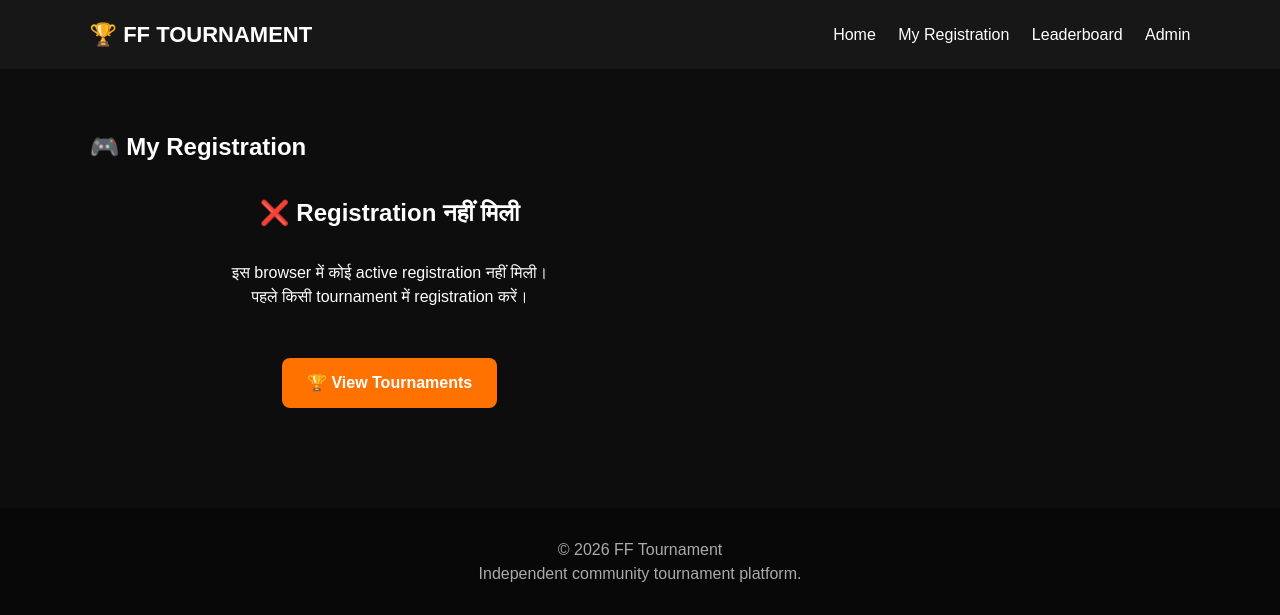
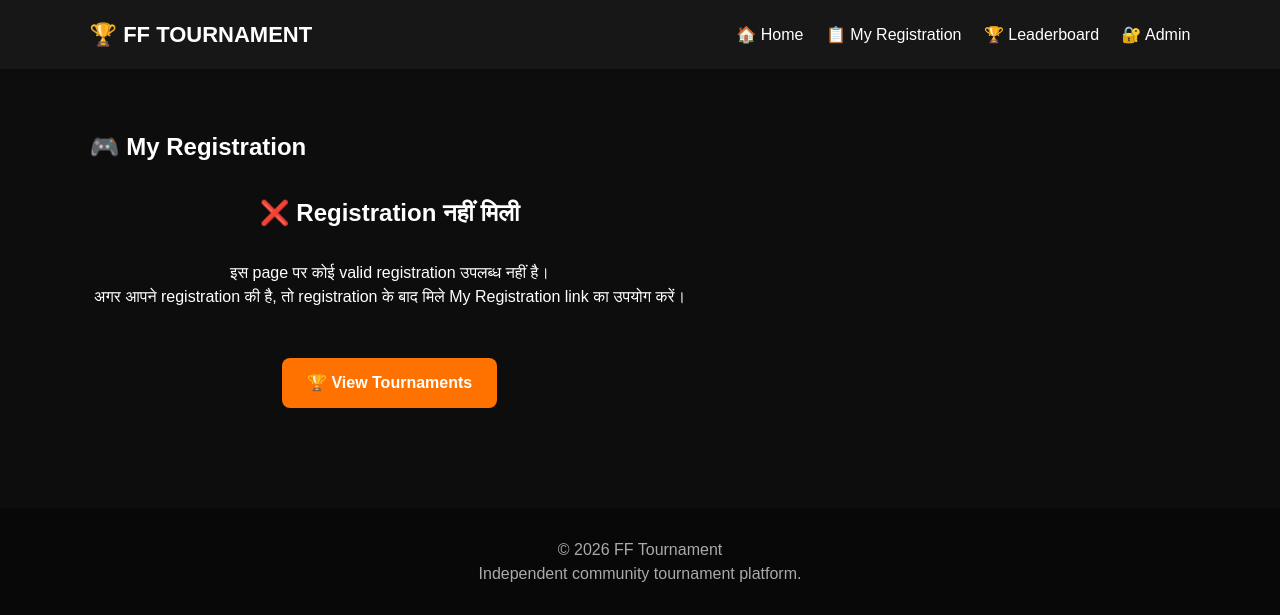
Before and after one commit to workload139-creator/Freefire-touranament, a Flask app: page /my-registration in a window 1280 px wide. Shown: the top 615 px of the page. Run offline with Flask 3, Linux system fonts and the light colour scheme; some libraries are stand-ins or nearby versions.

Commit message:
Update my_registration.html

```diff
--- a/templates/my_registration.html
+++ b/templates/my_registration.html
@@ -10,7 +10,13 @@
         content="width=device-width, initial-scale=1.0"
     >
 
+    <meta
+        name="description"
+        content="View your FF Tournament registration"
+    >
+
     <title>My Registration - FF Tournament</title>
+
 
     <link
         rel="stylesheet"
@@ -23,28 +29,36 @@
 <body>
 
 
+<!-- =====================================================
+     HEADER
+===================================================== -->
+
 <header>
 
     <div class="logo">
         🏆 FF TOURNAMENT
     </div>
 
+
     <nav>
 
         <a href="{{ url_for('index') }}">
-            Home
+            🏠 Home
         </a>
 
+
         <a href="#registration">
-            My Registration
+            📋 My Registration
         </a>
 
+
         <a href="{{ url_for('leaderboard') }}">
-            Leaderboard
+            🏆 Leaderboard
         </a>
 
+
         <a href="{{ url_for('admin') }}">
-            Admin
+            🔐 Admin
         </a>
 
     </nav>
@@ -53,28 +67,41 @@
 
 
 
+<!-- =====================================================
+     MY REGISTRATION
+===================================================== -->
+
 <section
     class="section"
     id="registration"
 >
+
 
     <h1>
         🎮 My Registration
     </h1>
 
 
+
     {% if registration %}
 
 
-    <!-- =========================================
+    <!-- =================================================
          REGISTRATION DETAILS
-    ========================================== -->
+    ================================================= -->
 
     <div class="detail-card">
+
 
         <h2>
             🏆 {{ registration[7] }}
         </h2>
+
+
+        <p>
+            <strong>Registration ID:</strong>
+            #{{ registration[0] }}
+        </p>
 
 
         <p>
@@ -104,35 +131,67 @@
         <p>
             <strong>Payment Status:</strong>
 
+
             {% if registration[5] == "Verified" %}
+
 
                 <span class="status verified">
                     ✅ Verified
                 </span>
 
+
             {% elif registration[5] == "Rejected" %}
+
 
                 <span class="status rejected">
                     ❌ Rejected
                 </span>
 
+
             {% else %}
+
 
                 <span class="status pending">
                     ⏳ Pending
                 </span>
 
+
             {% endif %}
 
         </p>
+
+
+        <p>
+            <strong>Tournament Mode:</strong>
+            {{ registration[8] }}
+        </p>
+
+
+        <p>
+            <strong>Entry Fee:</strong>
+            ₹{{ registration[9] }}
+        </p>
+
+
+        <p>
+            <strong>Tournament Date:</strong>
+            {{ registration[11] }}
+        </p>
+
+
+        <p>
+            <strong>Tournament Status:</strong>
+            {{ registration[12] }}
+        </p>
+
 
     </div>
 
 
 
-    <!-- =========================================
+    <!-- =================================================
          ROOM DETAILS
-    ========================================== -->
+    ================================================= -->
 
     {% if registration[5] == "Verified" %}
 
@@ -140,7 +199,12 @@
         {% if registration[13] and registration[14] %}
 
 
+        <!-- =============================================
+             ROOM AVAILABLE
+        ============================================== -->
+
         <div class="room-card">
+
 
             <h2>
                 🎮 Room Details
@@ -151,6 +215,7 @@
                 <strong>Room ID</strong>
             </p>
 
+
             <div class="room-value">
                 {{ registration[13] }}
             </div>
@@ -159,6 +224,7 @@
             <p>
                 <strong>Room Password</strong>
             </p>
+
 
             <div class="room-value">
                 {{ registration[14] }}
@@ -169,31 +235,41 @@
                 ✅ Room details published by Admin.
             </p>
 
+
         </div>
 
 
         {% else %}
 
 
+        <!-- =============================================
+             ROOM NOT AVAILABLE
+        ============================================== -->
+
         <div class="room-card">
 
+
             <h2>
-                ⏳ Room Details
+                ⏳ Room Details Not Available
             </h2>
 
+
             <p>
-                आपका payment verify हो गया है।
+                आपका payment successfully verify हो गया है।
             </p>
+
 
             <p>
                 लेकिन Admin ने अभी Room ID और Password
                 publish नहीं किए हैं।
             </p>
 
+
             <p>
-                Room details publish होने के बाद
-                इसी page पर दिखाई देंगी।
+                Room publish होने के बाद इसी page पर
+                details दिखाई देंगी।
             </p>
+
 
         </div>
 
@@ -204,24 +280,55 @@
     {% else %}
 
 
-    <!-- =========================================
+        <!-- =============================================
              PAYMENT NOT VERIFIED
-    ========================================== -->
+        ============================================== -->
+
+        {% if registration[5] == "Rejected" %}
+
 
         <div class="room-card">
+
+
+            <h2>
+                ❌ Payment Rejected
+            </h2>
+
+
+            <p>
+                आपका payment reference Admin द्वारा reject किया गया है।
+            </p>
+
+
+            <p>
+                कृपया tournament organizer से contact करें।
+            </p>
+
+
+        </div>
+
+
+        {% else %}
+
+
+        <div class="room-card">
+
 
             <h2>
                 🔒 Room Details Locked
             </h2>
 
+
             <p>
                 आपका payment अभी Admin द्वारा verify नहीं हुआ है।
             </p>
 
+
             <p>
                 Payment verification के बाद Room ID और
-            Password दिखाई देंगे।
+                Password उपलब्ध होंगे।
             </p>
+
 
         </div>
 
@@ -229,12 +336,16 @@
         {% endif %}
 
 
+    {% endif %}
 
-    <!-- =========================================
+
+
+    <!-- =================================================
          BUTTONS
-    ========================================== -->
+    ================================================= -->
 
     <div style="margin-top: 20px;">
+
 
         <a
             href="{{ url_for('room') }}"
@@ -243,6 +354,15 @@
             🎮 Check Room
         </a>
 
+
+        <a
+            href="{{ url_for('leaderboard') }}"
+            class="btn"
+        >
+            🏆 Leaderboard
+        </a>
+
+
         <a
             href="{{ url_for('index') }}"
             class="btn"
@@ -250,28 +370,34 @@
             🏠 Home
         </a>
 
+
     </div>
+
 
 
     {% else %}
 
 
-    <!-- =========================================
+    <!-- =================================================
          NO REGISTRATION
-    ========================================== -->
+    ================================================= -->
 
     <div class="room-card">
+
 
         <h2>
             ❌ Registration नहीं मिली
         </h2>
 
+
         <p>
-            इस browser में कोई active registration नहीं मिली।
+            इस page पर कोई valid registration उपलब्ध नहीं है।
         </p>
 
+
         <p>
-            पहले किसी tournament में registration करें।
+            अगर आपने registration की है, तो registration के
+            बाद मिले My Registration link का उपयोग करें।
         </p>
 
 
@@ -285,27 +411,41 @@
             🏆 View Tournaments
         </a>
 
+
     </div>
 
 
     {% endif %}
 
+
 </section>
 
 
 
+<!-- =====================================================
+     FOOTER
+===================================================== -->
+
 <footer>
+
 
     <p>
         © 2026 FF Tournament
     </p>
 
+
     <p>
         Independent community tournament platform.
     </p>
 
+
 </footer>
 
+
+
+<!-- =====================================================
+     JAVASCRIPT
+===================================================== -->
 
 <script
     src="{{ url_for('static', filename='script.js') }}"
```
Lines whose indentation alone changed are shown as unchanged.
